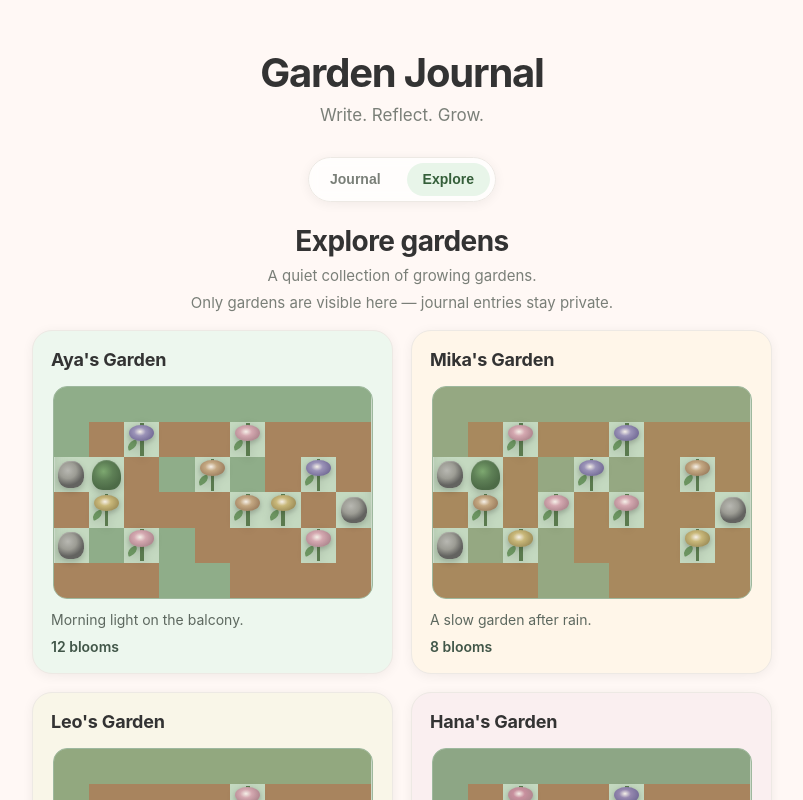
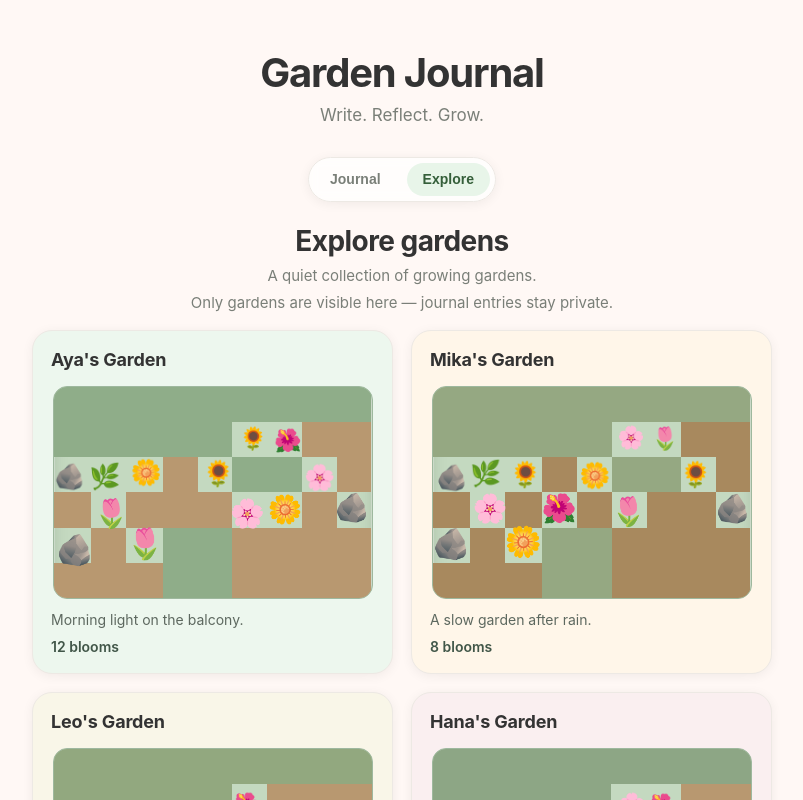
Before and after one commit to kenjiakahane/garden-journal, a React (Vite) app: page / in a window 1280 px wide. Both pictures are taken after a click on the tab "Explore". Shown: the top 800 px of the page, without its empty margins (238-1041 px from the left). Built offline with nearby package versions, Linux system fonts and the light colour scheme.

Commit message:
feat: hybrid emoji/pixel garden - larger emoji objects, reduced soil area, FLOWER_CYCLE variety
Co-authored-by: kenjiakahane <111665780+kenjiakahane@users.noreply.github.com>

```diff
--- a/src/App.css
+++ b/src/App.css
@@ -189,8 +189,8 @@ header p {
   /* Muted, earthy palette — less saturated, more natural */
   --scene-grass-a: #8fad89;
   --scene-grass-b: #839f7e;
-  --scene-soil-a: #a8845e;
-  --scene-soil-b: #9a7650;
+  --scene-soil-a: #b89870;
+  --scene-soil-b: #aa8a62;
   --scene-path-a: #c9bda8;
   --scene-path-b: #bdb09a;
   /* Dusty, desaturated flower tones */
@@ -273,152 +273,28 @@ header p {
   background: var(--scene-path-a);
 }
 
-/* ── Object Base ───────────────────────────────────── */
-.pixel-item {
-  justify-self: stretch;
-  align-self: stretch;
-  position: relative;
+/* ── Garden Emoji Objects ──────────────────────────── */
+.garden-emoji {
+  display: flex;
+  align-items: center;
+  justify-content: center;
+  line-height: 1;
+  user-select: none;
+  pointer-events: none;
 }
 
-/* ── Stone ─────────────────────────────────────────── */
-/* Oval boulder: smooth gradient for 3-D feel */
-.pixel-item--stone {
-  margin: 12% 14%;
-  border-radius: 45% 45% 40% 40% / 50% 50% 40% 40%;
-  background: radial-gradient(
-    ellipse 60% 55% at 38% 35%,
-    var(--scene-stone-hi) 0%,
-    var(--scene-stone) 55%,
-    #636360 100%
-  );
-  box-shadow: 0 3px 6px rgba(0, 0, 0, 0.22), inset 0 1px 0 rgba(255,255,255,0.18);
+.garden-emoji--new {
+  transform-origin: 50% 90%;
+  animation: emojiBloomPop 0.4s cubic-bezier(0.34, 1.56, 0.64, 1);
 }
 
-/* ── Sprout ─────────────────────────────────────────── */
-/* Tapered stem + two organic leaves */
-.pixel-item--sprout {
-  margin: 6%;
-  background:
-    linear-gradient(90deg,
-      transparent 0 44%,
-      var(--scene-stem) 44% 56%,
-      transparent 56% 100%
-    );
-  filter: drop-shadow(0 2px 3px rgba(0,0,0,0.15));
-}
-
-.pixel-item--sprout::before {
-  content: "";
-  position: absolute;
-  left: 5%;
-  top: 24%;
-  width: 38%;
-  height: 34%;
-  background: var(--scene-leaf-a);
-  border-radius: 80% 10% 80% 10%;
-  transform: rotate(-28deg);
-}
-
-.pixel-item--sprout::after {
-  content: "";
-  position: absolute;
-  right: 5%;
-  top: 24%;
-  width: 38%;
-  height: 34%;
-  background: var(--scene-leaf-b);
-  border-radius: 10% 80% 10% 80%;
-  transform: rotate(28deg);
-}
-
-/* ── Flower ─────────────────────────────────────────── */
-/* Stem + two leaves + round bloom with soft centre */
-.pixel-item--flower {
-  position: relative;
-  margin: 4%;
-  background:
-    linear-gradient(90deg,
-      transparent 0 44%,
-      var(--scene-stem) 44% 56%,
-      transparent 56% 100%
-    );
-  filter: drop-shadow(0 2px 4px rgba(0,0,0,0.14));
-}
-
-/* leaves */
-.pixel-item--flower::before {
-  content: "";
-  position: absolute;
-  left: 5%;
-  top: 54%;
-  width: 34%;
-  height: 26%;
-  background: var(--scene-leaf-a);
-  border-radius: 80% 10% 80% 10%;
-  transform: rotate(-22deg);
-  box-shadow: 52% 2% 0 0 var(--scene-leaf-b);
-}
-
-/* bloom — smooth radial gradient gives soft depth */
-.pixel-item--flower::after {
-  content: "";
-  position: absolute;
-  left: 12%;
-  right: 12%;
-  top: 4%;
-  height: 50%;
-  background: radial-gradient(
-    ellipse 56% 62% at 44% 42%,
-    var(--flower-center, var(--scene-flower-center)) 0%,
-    var(--flower-color) 42%,
-    var(--flower-rim, var(--flower-color)) 100%
-  );
-  border-radius: 50%;
-  box-shadow: 0 2px 5px rgba(0,0,0,0.16);
-}
-
-.pixel-item--flower-0 {
-  --flower-color: var(--scene-flower-a);
-  --flower-rim: #b08890;
-}
-.pixel-item--flower-1 {
-  --flower-color: var(--scene-flower-b);
-  --flower-rim: #a0905a;
-}
-.pixel-item--flower-2 {
-  --flower-color: var(--scene-flower-c);
-  --flower-rim: #756d98;
-}
-.pixel-item--flower-3 {
-  --flower-color: var(--scene-flower-d);
-  --flower-rim: #9e8060;
-}
-
-.pixel-item--flower-new {
-  transform-origin: 50% 92%;
-  animation: pixelBloomPop 0.38s cubic-bezier(0.34, 1.56, 0.64, 1);
-}
-
-/* ── Bush ──────────────────────────────────────────── */
-.pixel-item--bush {
-  margin: 8%;
-  border-radius: 50% 50% 38% 38% / 55% 55% 38% 38%;
-  background: radial-gradient(
-    ellipse 62% 58% at 40% 38%,
-    var(--scene-bush-hi) 0%,
-    var(--scene-bush) 52%,
-    var(--scene-bush-dark) 100%
-  );
-  box-shadow: 0 3px 6px rgba(0, 0, 0, 0.18), inset 0 1px 0 rgba(255,255,255,0.12);
-}
-
-@keyframes pixelBloomPop {
+@keyframes emojiBloomPop {
   0% {
     transform: scale(0);
     opacity: 0.6;
   }
   60% {
-    transform: scale(1.12);
+    transform: scale(1.2);
     opacity: 1;
   }
   100% {
@@ -827,7 +703,9 @@ textarea:focus {
 
 .public-garden-card__scene {
   margin: 16px 0 12px;
-  min-height: 160px;
+  min-height: 180px;
+  display: flex;
+  justify-content: center;
 }
 
 .public-garden-card__message {
--- a/src/App.jsx
+++ b/src/App.jsx
@@ -23,6 +23,7 @@ const DAILY_SEEDS = [
 ];
 
 const WEEKDAY_LABELS = ["SU", "MO", "TU", "WE", "TH", "FR", "SA"];
+const FLOWER_CYCLE = ["🌷", "🌼", "🌸", "🌻", "🌺"];
 const TABS = {
   JOURNAL: "journal",
   EXPLORE: "explore",
@@ -115,6 +116,14 @@ function seededShuffle(items, seed) {
   return next;
 }
 
+function isSoilTile(x, y) {
+  // Left bed: cols 1–4, rows 2–4
+  if (x >= 1 && x <= 4 && y >= 2 && y <= 4) return true;
+  // Right bed: cols 5–7, rows 1–3
+  if (x >= 5 && x <= 7 && y >= 1 && y <= 3) return true;
+  return false;
+}
+
 function getGardenStageFlowerCount(bloomCount) {
   if (bloomCount <= 0) return 0;
   if (bloomCount === 1) return 1;
@@ -128,14 +137,14 @@ function getGardenStageFlowerCount(bloomCount) {
 function buildGardenScene({ bloomCount, progress, seed }) {
   const flowerSpots = seededShuffle(
     [
-      { x: 2, y: 1 },
+      { x: 2, y: 2 },
       { x: 5, y: 1 },
       { x: 7, y: 2 },
       { x: 3, y: 3 },
       { x: 6, y: 3 },
       { x: 1, y: 3 },
       { x: 4, y: 2 },
-      { x: 7, y: 4 },
+      { x: 6, y: 1 },
       { x: 2, y: 4 },
       { x: 5, y: 3 },
     ],
@@ -146,7 +155,7 @@ function buildGardenScene({ bloomCount, progress, seed }) {
   const flowers = flowerSpots.slice(0, flowerCount).map((spot, index) => ({
     ...spot,
     index,
-    palette: index % 4,
+    emoji: FLOWER_CYCLE[index % FLOWER_CYCLE.length],
   }));
   const usedSpots = new Set(flowers.map((spot) => `${spot.x},${spot.y}`));
   const nextSproutSpot = flowerSpots.find((spot) => !usedSpots.has(`${spot.x},${spot.y}`)) || { x: 4, y: 3 };
@@ -172,6 +181,24 @@ function summarizeGarden({ bloomCount, progress, hasSprout }) {
     return `Your garden has ${bloomsText} and ${sproutStage}.`;
   }
   return `Your garden has ${bloomsText}.`;
+}
+
+function getEmojiSize(y, compact) {
+  if (compact) {
+    if (y <= 1) return "22px";
+    if (y <= 2) return "25px";
+    if (y <= 3) return "28px";
+    return "30px";
+  }
+  if (y <= 1) return "28px";
+  if (y <= 2) return "32px";
+  if (y <= 3) return "36px";
+  return "40px";
+}
+
+function emojiOffset(x, y, seed, axis) {
+  const n = hashSeed(`${x}:${y}:${axis}:${seed}`);
+  return (n % 21) - 10; // −10 % to +10 % of the cell
 }
 
 function PixelGarden({ bloomCount, progress, seed, compact = false, tone = "mint", highlightFlowerIndex = null }) {
@@ -202,7 +229,7 @@ function PixelGarden({ bloomCount, progress, seed, compact = false, tone = "mint
         {Array.from({ length: GARDEN_COLS * GARDEN_ROWS }, (_, i) => {
           const x = i % GARDEN_COLS;
           const y = Math.floor(i / GARDEN_COLS);
-          const isSoil = x >= 1 && x <= 7 && y >= 1 && y <= 4;
+          const isSoil = isSoilTile(x, y);
           const isPath = scene.pathTiles.some((tile) => tile.x === x && tile.y === y);
           const tileClass = isPath ? "tile tile--path" : isSoil ? "tile tile--soil" : "tile tile--grass";
 
@@ -211,30 +238,56 @@ function PixelGarden({ bloomCount, progress, seed, compact = false, tone = "mint
         {scene.stones.map((stone) => (
           <span
             key={`stone-${stone.x}-${stone.y}`}
-            className="pixel-item pixel-item--stone"
-            style={{ gridColumn: stone.x + 1, gridRow: stone.y + 1 }}
-          />
+            className="garden-emoji"
+            style={{
+              gridColumn: stone.x + 1,
+              gridRow: stone.y + 1,
+              fontSize: getEmojiSize(stone.y, compact),
+              transform: `translate(${emojiOffset(stone.x, stone.y, seed, "x")}%, ${emojiOffset(stone.x, stone.y, seed, "y")}%)`,
+            }}
+          >
+            🪨
+          </span>
         ))}
         {scene.flowers.map((flower) => (
           <span
             key={`flower-${flower.x}-${flower.y}`}
-            className={`pixel-item pixel-item--flower pixel-item--flower-${flower.palette}${
-              flower.index === highlightFlowerIndex ? " pixel-item--flower-new" : ""
-            }`}
-            style={{ gridColumn: flower.x + 1, gridRow: flower.y + 1 }}
-          />
+            className={`garden-emoji${flower.index === highlightFlowerIndex ? " garden-emoji--new" : ""}`}
+            style={{
+              gridColumn: flower.x + 1,
+              gridRow: flower.y + 1,
+              fontSize: getEmojiSize(flower.y, compact),
+              transform: `translate(${emojiOffset(flower.x, flower.y, seed, "x")}%, ${emojiOffset(flower.x, flower.y, seed, "y")}%)`,
+            }}
+          >
+            {flower.emoji}
+          </span>
         ))}
         {scene.sprout && (
           <span
-            className="pixel-item pixel-item--sprout"
-            style={{ gridColumn: scene.sprout.x + 1, gridRow: scene.sprout.y + 1 }}
-          />
+            className="garden-emoji"
+            style={{
+              gridColumn: scene.sprout.x + 1,
+              gridRow: scene.sprout.y + 1,
+              fontSize: getEmojiSize(scene.sprout.y, compact),
+              transform: `translate(${emojiOffset(scene.sprout.x, scene.sprout.y, seed, "x")}%, ${emojiOffset(scene.sprout.x, scene.sprout.y, seed, "y")}%)`,
+            }}
+          >
+            🌱
+          </span>
         )}
         {scene.bush && (
           <span
-            className="pixel-item pixel-item--bush"
-            style={{ gridColumn: scene.bush.x + 1, gridRow: scene.bush.y + 1 }}
-          />
+            className="garden-emoji"
+            style={{
+              gridColumn: scene.bush.x + 1,
+              gridRow: scene.bush.y + 1,
+              fontSize: getEmojiSize(scene.bush.y, compact),
+              transform: `translate(${emojiOffset(scene.bush.x, scene.bush.y, seed, "x")}%, ${emojiOffset(scene.bush.x, scene.bush.y, seed, "y")}%)`,
+            }}
+          >
+            🌿
+          </span>
         )}
       </div>
     </figure>
```
